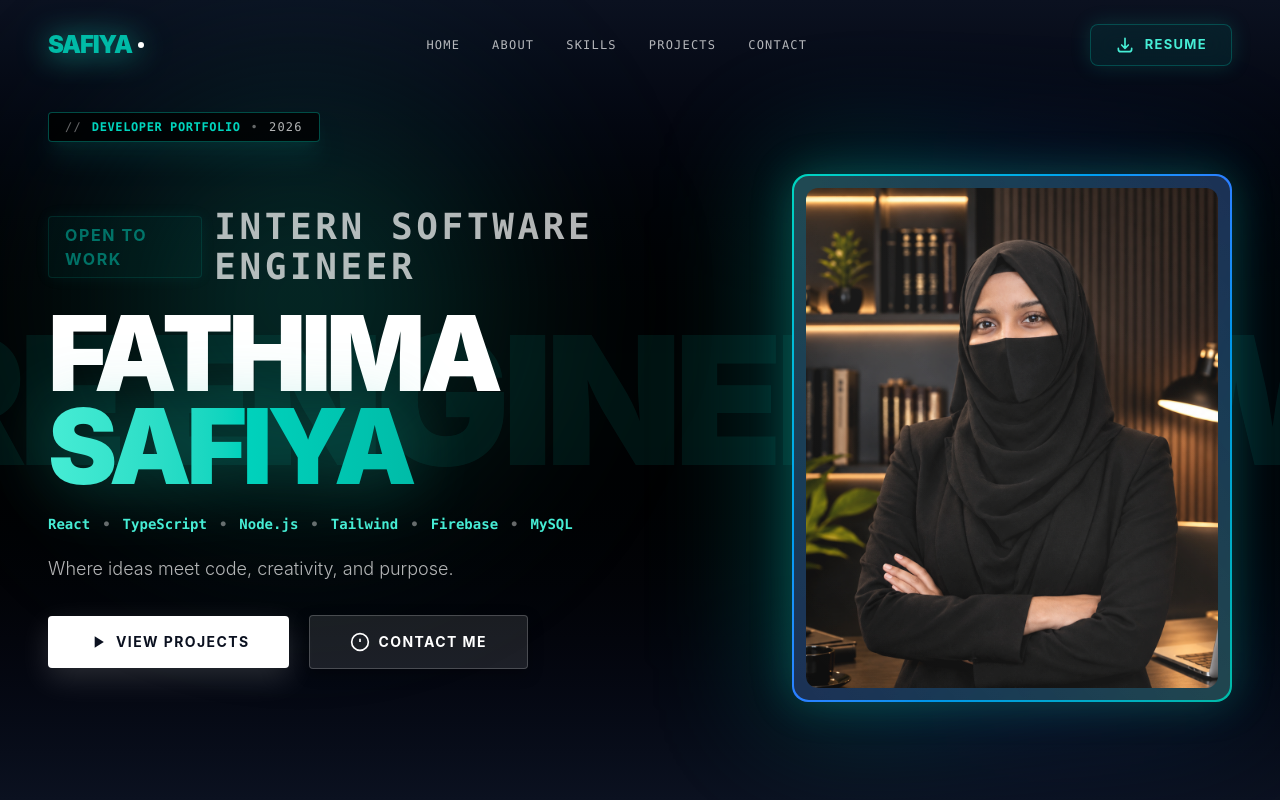
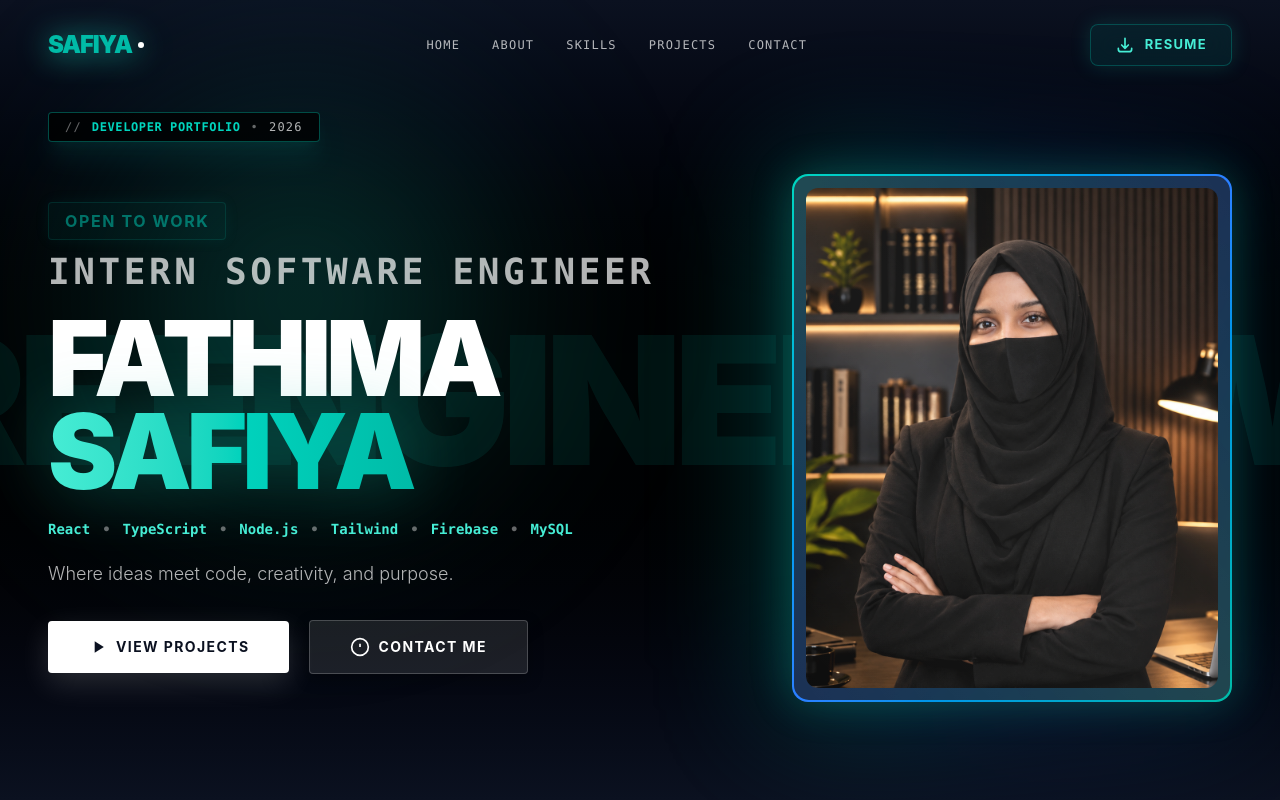
Before and after one commit to fathima-safiya/safiya-portfolio, a React (Vite) app: page / in a window 1280 px wide. Shown: the top 800 px of the page. Built offline with nearby package versions, Linux system fonts and the light colour scheme.

Commit message:
Fix layout for hero job title

```diff
--- a/src/components/Hero.jsx
+++ b/src/components/Hero.jsx
@@ -249,8 +249,8 @@ const Hero = () => {
           {/* Left Side: Developer Story & Description */}
           <div className="lg:col-span-7 flex flex-col items-start space-y-4 sm:space-y-5 text-left">
 
-            <div className="hero-anim-item flex items-center gap-2.5 sm:gap-3">
-              <span className="px-3 sm:px-4 py-1.5 bg-teal-500/10 border border-teal-500/30 text-teal-400 font-bold text-xs sm:text-sm md:text-base uppercase rounded tracking-widest shadow-[0_0_15px_rgba(20,184,166,0.15)] animate-pulse">OPEN TO WORK</span>
+            <div className="hero-anim-item flex flex-col items-start gap-2.5 sm:gap-3">
+              <span className="px-3 sm:px-4 py-1.5 bg-teal-500/10 border border-teal-500/30 text-teal-400 font-bold text-xs sm:text-sm md:text-base uppercase rounded tracking-widest shadow-[0_0_15px_rgba(20,184,166,0.15)] animate-pulse w-fit">OPEN TO WORK</span>
               <span className="text-white/70 text-2xl sm:text-3xl md:text-4xl font-black font-mono tracking-widest uppercase">Intern Software Engineer</span>
             </div>
 
```
